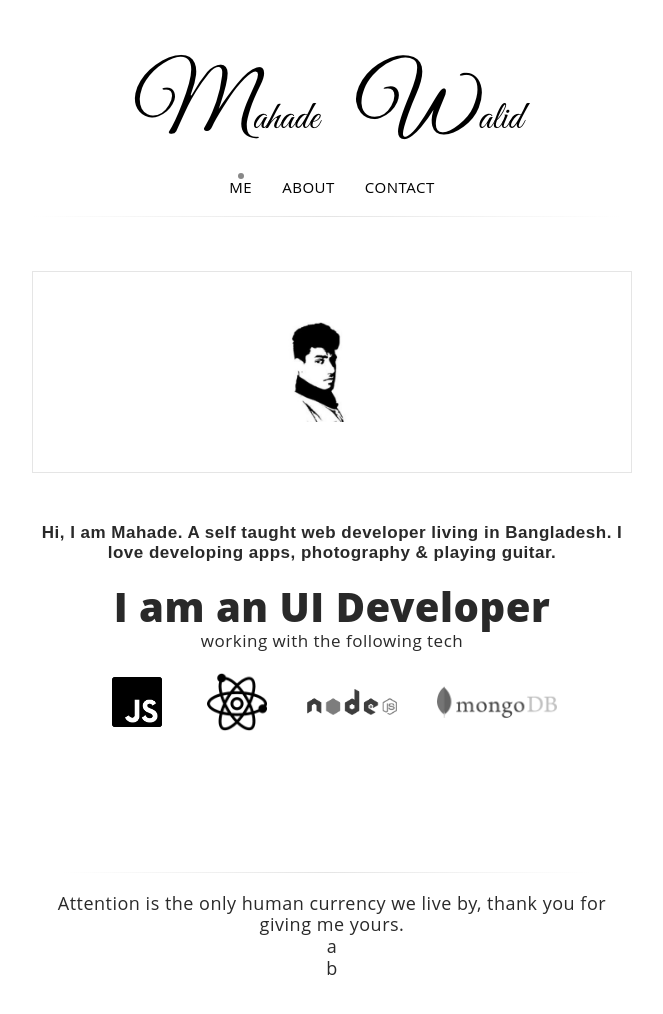
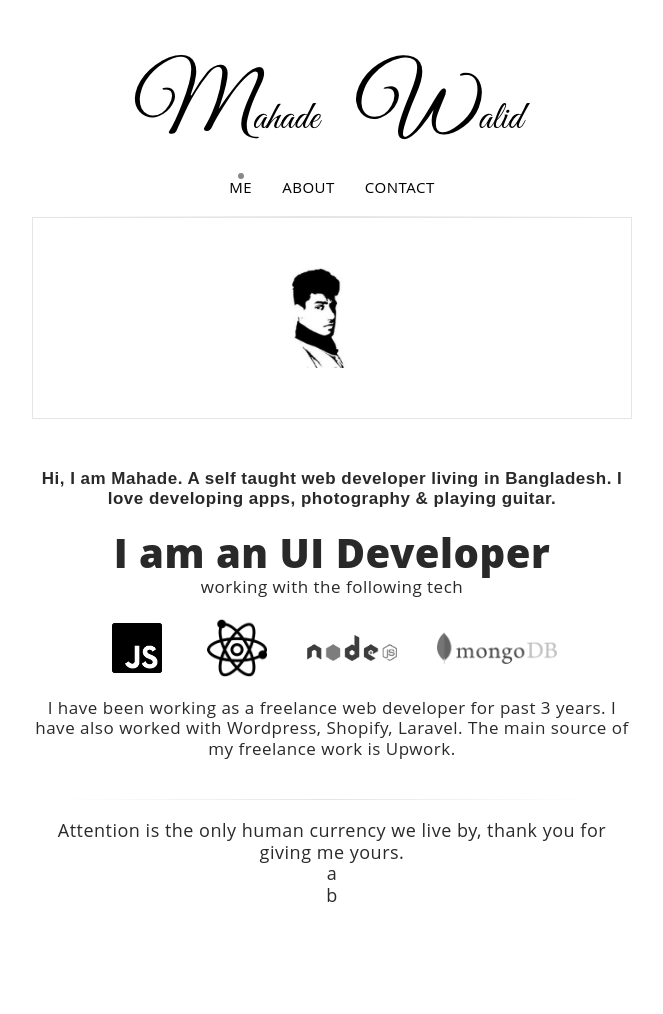
Before and after one commit to walidmahade/walidmahade, a Gatsby site: page / in a window 1280 px wide. Shown: the whole page, without its empty margins (308-971 px from the left). After the commit the page ends 907 px from the top, so only its background shows below. Built offline with nearby package versions, Linux system fonts and the light colour scheme; Gatsby itself is replaced by a stand-in of ours.

Commit message:
updated footer and container spacing

```diff
--- a/src/components/footer.module.scss
+++ b/src/components/footer.module.scss
@@ -1,3 +1,3 @@
 .footer {
-    margin: 120px 0;
+    margin: 40px 0 0 0;
 }
--- a/src/components/global/container.module.css
+++ b/src/components/global/container.module.css
@@ -1,6 +1,7 @@
 .container {
-    margin: 3rem auto;
-    max-width: 600px;
+    max-width: 90%;
+    width: 600px;
+    margin: 0 auto;
 }
 
 .container-noSpace {
--- a/src/pages/index.jsx
+++ b/src/pages/index.jsx
@@ -43,6 +43,11 @@ export default () => (
                         <img src={mongo} alt="" />
                     </div>
                 </div>
+                <div className={styles.small}>
+                    I have been working as a freelance web developer for past 3
+                    years. I have also worked with Wordpress, Shopify, Laravel.
+                    The main source of my freelance work is Upwork.
+                </div>
             </section>
             <Footer />
         </Container>
```
